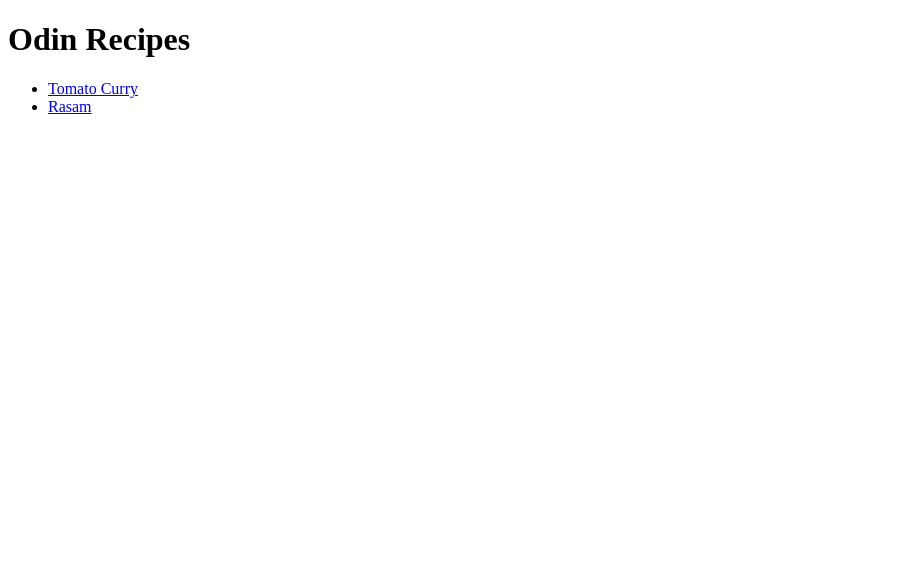
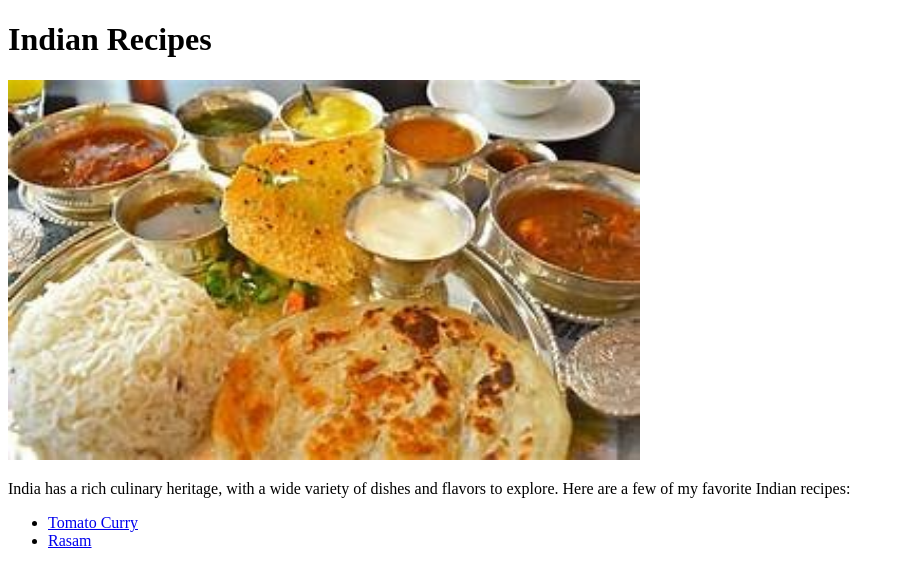
Before and after one commit to harshitha2003/odin-recipes, a plain HTML site: page index.html in a window 1280 px wide. Shown: the whole page, without its empty margins (0-905 px from the left). Drawn offline with Linux system fonts and the light colour scheme.

Commit message:
change index.html add image and description of indian cuisine

```diff
--- a/index.html
+++ b/index.html
@@ -7,7 +7,12 @@
     <title>Indian cuisine</title>
 </head>
 <body>
-    <h1>Odin Recipes</h1>
+    <h1>Indian Recipes</h1>
+    <img src="img/indian-cuisine.jpeg" width="50%" height="auto" alt="Idian Cuisine">
+    <p>India has a rich culinary heritage,
+        with a wide variety of dishes and flavors
+        to explore. Here are a few of my favorite
+        Indian recipes:</p>
     <ul>
         <li><a href="recipes/tomato-curry.html">Tomato Curry</a></li>
         <li><a href="recipes/rasam.html">Rasam</a></li>
```
Also changed, not shown: img/indian-cuisine.jpeg (added).
